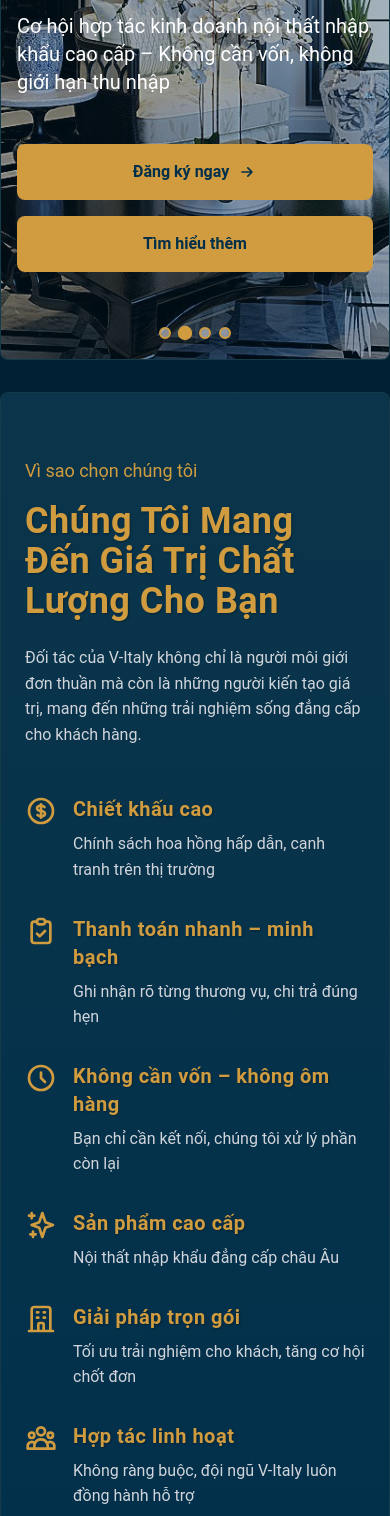
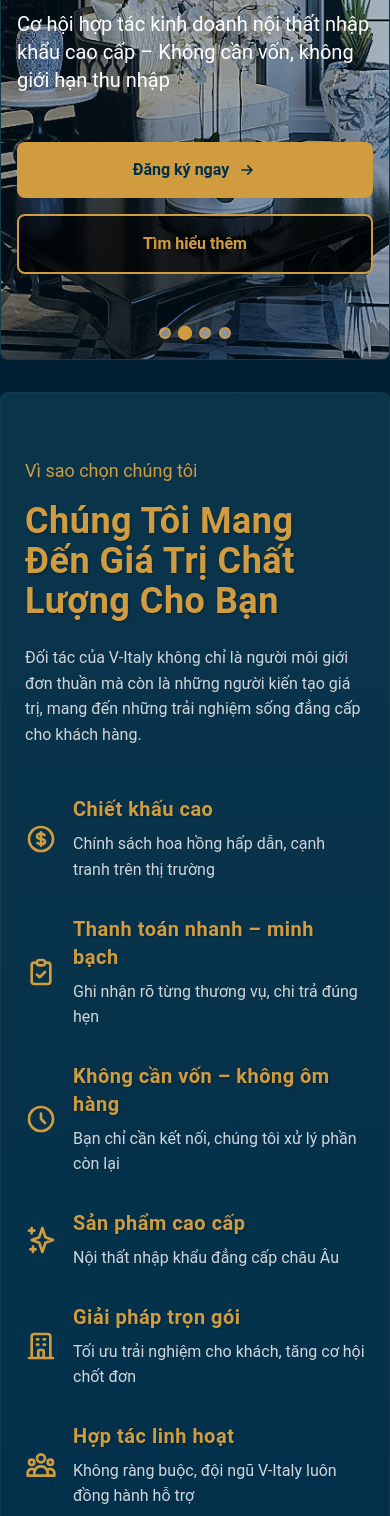
Before and after one commit to Jerry-Trang/V-Italy.Landing-Page, a website: page index.html in a window 390 px wide. Shown: the part 484-2000 px from the top of the page. Drawn offline with nearby package versions, Linux system fonts and the light colour scheme; no server answers.

Commit message:
Update icon for contact and style button

```diff
--- a/index.html
+++ b/index.html
@@ -92,7 +92,7 @@
                 <path stroke-linecap="round" stroke-linejoin="round" stroke-width="2" d="M13 7l5 5m0 0l-5 5m5-5H6" />
               </svg>
             </a>
-            <a href="#why" class="button-primary">
+            <a href="#why" class="button-secondary text-center">
               Tìm hiểu thêm
             </a>
           </div>
@@ -125,7 +125,7 @@
 
         <div class="grid grid-cols-1 md:grid-cols-2 gap-8">
           <!-- Chiết khấu cao -->
-          <div class="flex items-start gap-4">
+          <div class="flex items-center lg:items-start gap-4">
             <div class="flex-shrink-0 text-[#d09c3f]">
               <svg xmlns="http://www.w3.org/2000/svg" class="h-8 w-8" fill="none" viewBox="0 0 24 24" stroke="currentColor">
                 <path stroke-linecap="round" stroke-linejoin="round" stroke-width="2" d="M12 8c-1.657 0-3 .895-3 2s1.343 2 3 2 3 .895 3 2-1.343 2-3 2m0-8c1.11 0 2.08.402 2.599 1M12 8V7m0 1v8m0 0v1m0-1c-1.11 0-2.08-.402-2.599-1M21 12a9 9 0 11-18 0 9 9 0 0118 0z" />
@@ -138,7 +138,7 @@
           </div>
 
           <!-- Thanh toán nhanh -->
-          <div class="flex items-start gap-4">
+          <div class="flex items-center lg:items-start gap-4">
             <div class="flex-shrink-0 text-[#d09c3f]">
               <svg xmlns="http://www.w3.org/2000/svg" class="h-8 w-8" fill="none" viewBox="0 0 24 24" stroke="currentColor">
                 <path stroke-linecap="round" stroke-linejoin="round" stroke-width="2" d="M9 5H7a2 2 0 00-2 2v12a2 2 0 002 2h10a2 2 0 002-2V7a2 2 0 00-2-2h-2M9 5a2 2 0 002 2h2a2 2 0 002-2M9 5a2 2 0 012-2h2a2 2 0 012 2m-6 9l2 2 4-4" />
@@ -151,7 +151,7 @@
           </div>
 
           <!-- Không cần vốn -->
-          <div class="flex items-start gap-4">
+          <div class="flex items-center lg:items-start gap-4">
             <div class="flex-shrink-0 text-[#d09c3f]">
               <svg xmlns="http://www.w3.org/2000/svg" class="h-8 w-8" fill="none" viewBox="0 0 24 24" stroke="currentColor">
                 <path stroke-linecap="round" stroke-linejoin="round" stroke-width="2" d="M12 8v4l3 3m6-3a9 9 0 11-18 0 9 9 0 0118 0z" />
@@ -164,7 +164,7 @@
           </div>
 
           <!-- Sản phẩm cao cấp -->
-          <div class="flex items-start gap-4">
+          <div class="flex items-center lg:items-start gap-4">
             <div class="flex-shrink-0 text-[#d09c3f]">
               <svg xmlns="http://www.w3.org/2000/svg" class="h-8 w-8" fill="none" viewBox="0 0 24 24" stroke="currentColor">
                 <path stroke-linecap="round" stroke-linejoin="round" stroke-width="2" d="M5 3v4M3 5h4M6 17v4m-2-2h4m5-16l2.286 6.857L21 12l-5.714 2.143L13 21l-2.286-6.857L5 12l5.714-2.143L13 3z" />
@@ -177,7 +177,7 @@
           </div>
 
           <!-- Giải pháp trọn gói -->
-          <div class="flex items-start gap-4">
+          <div class="flex items-center lg:items-start gap-4">
             <div class="flex-shrink-0 text-[#d09c3f]">
               <svg xmlns="http://www.w3.org/2000/svg" class="h-8 w-8" fill="none" viewBox="0 0 24 24" stroke="currentColor">
                 <path stroke-linecap="round" stroke-linejoin="round" stroke-width="2" d="M19 21V5a2 2 0 00-2-2H7a2 2 0 00-2 2v16m14 0h2m-2 0h-5m-9 0H3m2 0h5M9 7h1m-1 4h1m4-4h1m-1 4h1m-5 10v-5a1 1 0 011-1h2a1 1 0 011 1v5m-4 0h4" />
@@ -190,7 +190,7 @@
           </div>
 
           <!-- Hợp tác linh hoạt -->
-          <div class="flex items-start gap-4">
+          <div class="flex items-center lg:items-start gap-4">
             <div class="flex-shrink-0 text-[#d09c3f]">
               <svg xmlns="http://www.w3.org/2000/svg" class="h-8 w-8" fill="none" viewBox="0 0 24 24" stroke="currentColor">
                 <path stroke-linecap="round" stroke-linejoin="round" stroke-width="2" d="M17 20h5v-2a3 3 0 00-5.356-1.857M17 20H7m10 0v-2c0-.656-.126-1.283-.356-1.857M7 20H2v-2a3 3 0 015.356-1.857M7 20v-2c0-.656.126-1.283.356-1.857m0 0a5.002 5.002 0 019.288 0M15 7a3 3 0 11-6 0 3 3 0 016 0zm6 3a2 2 0 11-4 0 2 2 0 014 0zM7 10a2 2 0 11-4 0 2 2 0 014 0z" />
@@ -312,7 +312,8 @@
       <!-- Name Field -->
       <div class="card-hover bg-opacity-10 bg-[#d09c3f] p-6 rounded-lg">
         <label for="name" class="block mb-1 font-semibold text-[#d09c3f]">
-          😊 Họ và tên <span class="text-[#d09c3f]">*</span>
+          <img src="./icons/user-animation.gif" alt="User Icon" class="inline-block w-8" />
+          Họ và tên <span class="text-[#d09c3f]">*</span>
         </label>
         <input type="text" name="name" id="name"
           class="w-full border border-[#d09c3f] bg-[#002f4b] rounded-md p-3 focus:ring-2 focus:ring-[#d09c3f] transition-all duration-300 text-[#d09c3f] placeholder-[#d09c3f]/50"
@@ -322,7 +323,8 @@
       <!-- Phone Field -->
       <div class="card-hover bg-opacity-10 bg-[#d09c3f] p-6 rounded-lg">
         <label for="phone" class="block mb-1 font-semibold text-[#d09c3f]">
-          📱 Số điện thoại <span class="text-[#d09c3f]">*</span>
+          <img src="./icons/mobile-animation.gif" alt="Mobile Icon" class="inline-block w-8" />
+          Số điện thoại <span class="text-[#d09c3f]">*</span>
         </label>
         <input type="tel" name="phone" id="phone"
           class="w-full border border-[#d09c3f] bg-[#002f4b] rounded-md p-3 focus:ring-2 focus:ring-[#d09c3f] transition-all duration-300 text-[#d09c3f] placeholder-[#d09c3f]/50"
@@ -332,7 +334,8 @@
       <!-- Email Field -->
       <div class="card-hover bg-opacity-10 bg-[#d09c3f] p-6 rounded-lg">
         <label for="email" class="block mb-1 font-semibold text-[#d09c3f]">
-          ✉️ Email
+          <img src="./icons/email-animation.gif" alt="Email Icon" class="inline-block w-8" />
+          Email
         </label>
         <input type="email" name="email" id="email"
           class="w-full border border-[#d09c3f] bg-[#002f4b] rounded-md p-3 focus:ring-2 focus:ring-[#d09c3f] transition-all duration-300 text-[#d09c3f] placeholder-[#d09c3f]/50"
--- a/main.css
+++ b/main.css
@@ -75,7 +75,7 @@
 }
 
 .nav-btn::after {
-      content: '';
+  content: "";
   position: absolute;
   bottom: -2px;
   left: 0;
@@ -99,8 +99,7 @@
 .nav-btn:hover {
   color: #d09c3f; /* Giữ nguyên màu hover */
   text-shadow: 0 0 10px rgba(208, 156, 63, 0.5),
-                   0 0 20px rgba(208, 156, 63, 0.3),
-                   0 0 30px rgba(208, 156, 63, 0.2);
+    0 0 20px rgba(208, 156, 63, 0.3), 0 0 30px rgba(208, 156, 63, 0.2);
 }
 
 /* Navbar Styles */
@@ -144,7 +143,12 @@
   .navbar {
     height: auto;
     padding: 0.5rem 0;
-        background-color: rgba(0, 47, 75, 0.95) !important; /* Add background color */
+    background-color: rgba(
+      0,
+      47,
+      75,
+      0.95
+    ) !important; /* Add background color */
     backdrop-filter: blur(8px);
     box-shadow: 0 2px 10px rgba(0, 0, 0, 0.3);
   }
@@ -206,7 +210,10 @@
   font-weight: 600;
   display: inline-flex;
   align-items: center;
-      transition: all 0.3s ease;
+  position: relative;
+  overflow: hidden;
+  justify-content: center;
+  transition: background-color 0.3s ease, transform 0.2s ease;
 }
 
 .button-primary:hover {
@@ -216,17 +223,56 @@
 
 .button-secondary {
   border: 2px solid #d09c3f;
-      color: white;
+  color: #d09c3f;
   padding: 1rem 2rem;
   border-radius: 0.5rem;
   font-weight: 600;
-      transition: all 0.3s ease;
+  background-color: #00000099;
+  display: inline-flex;
+  align-items: center;
+  position: relative;
+  overflow: hidden;
+  justify-content: center;
+  transition: background-color 0.3s ease, transform 0.2s ease;
 }
 
 .button-secondary:hover {
-      background-color: #d09c3f;
-      color: #002f4b;
+  border: 2px solid #f0c674;
+  background-color: #002f4b;
+  color: #f0c674;
   transform: translateY(-2px);
+}
+
+
+/* Shine effect */
+.button-primary::before, .button-secondary::before {
+  content: "";
+  position: absolute;
+  top: 0;
+  left: -75%;
+  width: 50%;
+  height: 100%;
+  background: linear-gradient(
+    120deg,
+    rgba(255, 255, 255, 0.1) 0%,
+    rgba(255, 255, 255, 0.5) 50%,
+    rgba(255, 255, 255, 0.1) 100%
+  );
+  transform: skewX(-20deg);
+}
+
+/* Animate the shine */
+.button-primary:hover::before, .button-secondary:hover::before {
+  animation: shine 0.8s forwards;
+}
+
+@keyframes shine {
+  0% {
+    left: -75%;
+  }
+  100% {
+    left: 125%;
+  }
 }
 
 /* Card Hover Effects */
@@ -283,7 +329,7 @@
 
 /* Add subtle gradients to create depth */
 section::before {
-      content: '';
+  content: "";
   position: absolute;
   top: 0;
   left: 0;
@@ -303,24 +349,26 @@
   background-color: #002f4b !important;
 }
 
-
-
 /* Update hero section */
 #home {
   background-color: #002f4b !important;
   position: relative;
   overflow: hidden;
-      color: white!important;
+  color: white !important;
 }
 
 #home::after {
-      content: '';
+  content: "";
   position: absolute;
   top: 0;
   left: 0;
   right: 0;
   bottom: 0;
-      background: radial-gradient(circle at top right, rgba(208, 156, 63, 0.1), transparent);
+  background: radial-gradient(
+    circle at top right,
+    rgba(208, 156, 63, 0.1),
+    transparent
+  );
 }
 
 /* Hero section overlay */
@@ -396,7 +444,11 @@
 
 /* Gradient Overlay */
 .gradient-overlay {
-      background: linear-gradient(45deg, rgba(0, 47, 75, 0.9), rgba(0, 47, 75, 0.7));
+  background: linear-gradient(
+    45deg,
+    rgba(0, 47, 75, 0.9),
+    rgba(0, 47, 75, 0.7)
+  );
   position: absolute;
   top: 0;
   left: 0;
@@ -513,7 +565,7 @@
   position: relative;
 }
 
-    .nav-item input:checked+.nav-link {
+.nav-item input:checked + .nav-link {
   background-color: #d09c3f;
   font-weight: 600;
   color: #002f4b;
@@ -523,12 +575,12 @@
   color: #d09c3f;
 }
 
-    .nav-item input:checked+.nav-link:hover {
+.nav-item input:checked + .nav-link:hover {
   color: #002f4b;
 }
 
-    .nav-item input:checked+.nav-link::after,
-    .nav-item input:checked+.nav-link::before {
+.nav-item input:checked + .nav-link::after,
+.nav-item input:checked + .nav-link::before {
   content: "";
   position: absolute;
   width: 10px;
@@ -537,13 +589,13 @@
   bottom: 0;
 }
 
-    .nav-item input:checked+.nav-link::after {
+.nav-item input:checked + .nav-link::after {
   right: -10px;
   border-bottom-left-radius: 300px;
   box-shadow: -3px 3px 0px 3px #d09c3f;
 }
 
-    .nav-item input:checked+.nav-link::before {
+.nav-item input:checked + .nav-link::before {
   left: -10px;
   border-bottom-right-radius: 300px;
   box-shadow: 3px 3px 0px 3px #d09c3f;
@@ -642,7 +694,12 @@
 }
 
 /* Text Enhancement */
-    h1, h2, h3, h4, h5, h6 {
+h1,
+h2,
+h3,
+h4,
+h5,
+h6 {
   text-shadow: 1px 1px 2px rgba(0, 0, 0, 0.3);
   letter-spacing: 0.5px;
 }
@@ -674,13 +731,11 @@
 }
 
 .hero-content .button-primary {
-      box-shadow: 0 0 10px rgba(208, 156, 63, 0.3),
-                  0 0 20px rgba(208, 156, 63, 0.2);
+  box-shadow: 0 0 10px rgba(208, 156, 63, 0.3), 0 0 20px rgba(208, 156, 63, 0.2);
 }
 
 .hero-content .button-primary:hover {
-      box-shadow: 0 0 15px rgba(208, 156, 63, 0.4),
-                  0 0 30px rgba(208, 156, 63, 0.3);
+  box-shadow: 0 0 15px rgba(208, 156, 63, 0.4), 0 0 30px rgba(208, 156, 63, 0.3);
 }
 
 /* Add contrast to text on light backgrounds */
```
Also changed, not shown: icons/email-animation.gif (added), icons/mobile-animation.gif (added), icons/user-animation.gif (added). Lines whose indentation alone changed are shown as unchanged.
